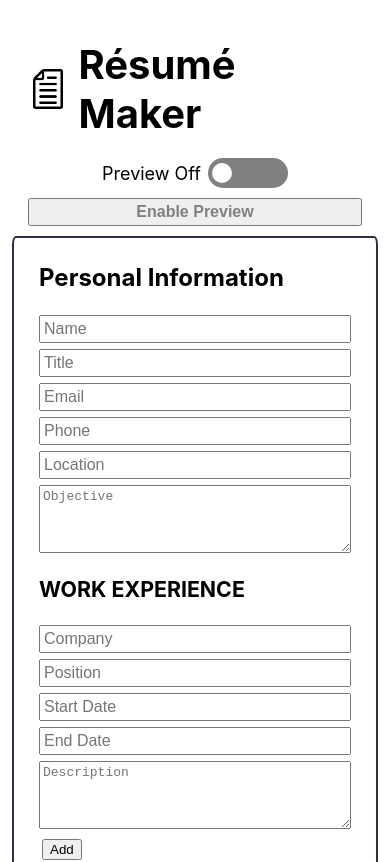
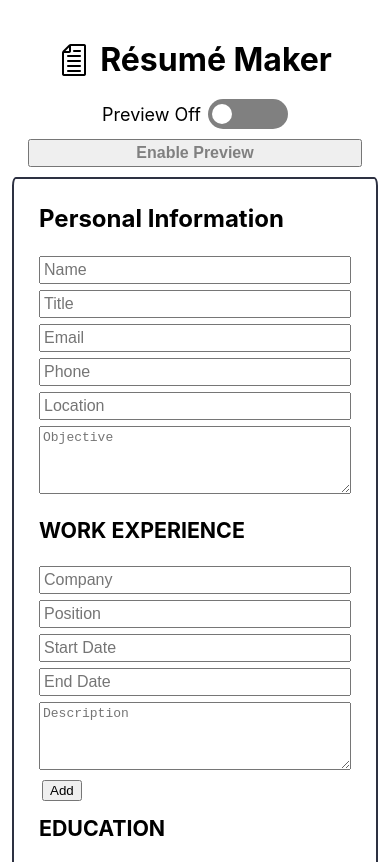
Before and after one commit to mpieciak18/cv-creator, a React (Create React App) app: page / in a window 390 px wide. Shown: the top 862 px of the page. Built offline with nearby package versions, Linux system fonts and the light colour scheme.

Commit message:
update mobile styling

```diff
--- a/src/stylesheets/Header.css
+++ b/src/stylesheets/Header.css
@@ -8,18 +8,25 @@
     #header {
         flex-direction: row;
     }
+    #icon {
+        height: 40px;
+        width: 40px;
+    }
+    #title {
+        font-size: 40px;
+    }
 }
 @media (max-width: 610px) {
     #header {
         flex-direction: column;
     }
-}
-#icon {
-    height: 40px;
-    width: 40px;
-}
-#title {
-    font-size: 40px;
+    #icon {
+        height: 32px;
+        width: 32px;
+    }
+    #title {
+        font-size: 32px;
+    }
 }
 #header-left {
     display: flex;
```
